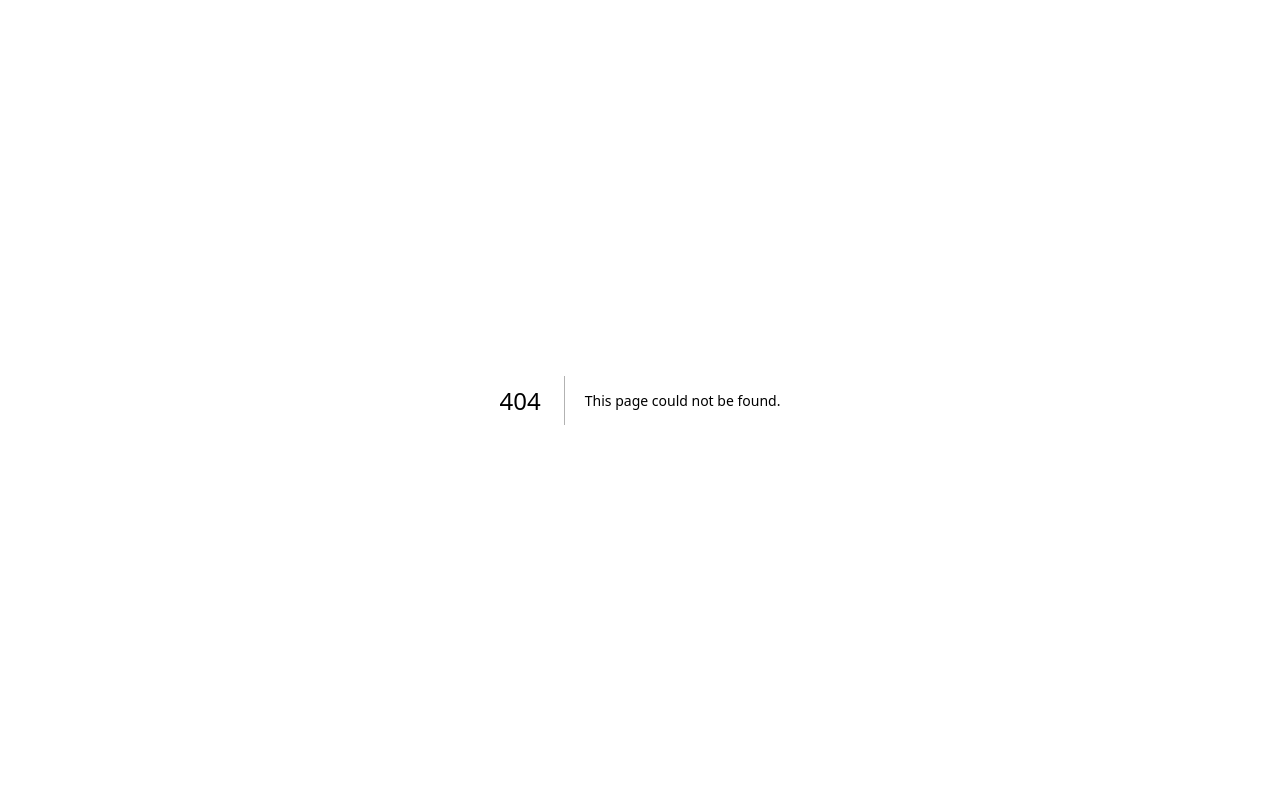
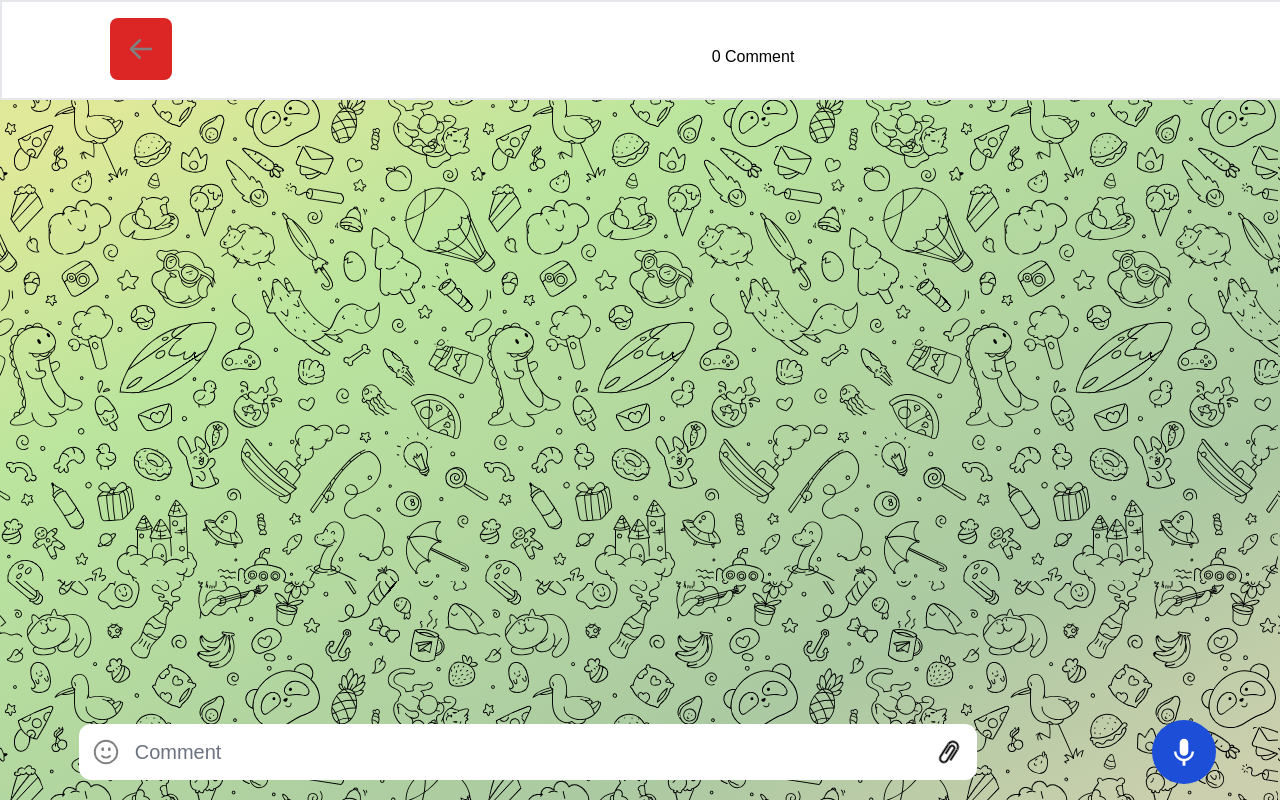
Before and after one commit to Mazrof/front, a Next.js app: page /CommentPage in a window 1280 px wide. Before the commit this address had no page. Built offline with nearby package versions, Linux system fonts and the light colour scheme.

Commit message:
comment page

```diff
--- /dev/null
+++ b/app/CommentPage/page.tsx
@@ -0,0 +1,36 @@
+"use client"
+//import ForwardDialog from "./components/ForwardDialog";
+//import {useState,createContext} from "react";
+//import SelectBox from "./components/SelectBox";
+import React, { Suspense,useState } from 'react';
+import ChatLayout from '@/components/Chats/ChatLayout';
+import ChatRoom from '@/components/Chats/ChatRoom';
+import MessageLoading from '@/components/Chats/Message/MessageLoading';
+import InputMessage from '@/components/Chats/InputMessage/InputMessage';
+import CommentBar from '@/components/Chats/CommentBar';
+
+export default function Home() {
+
+  const [darkMode, setDarkMode] = useState(false);
+  return (
+    <div className={`container mx-auto min-w-screen flex max-h-screen max-w-full ${darkMode && "dark"} relative min-h-screen flex-1 overflow-hidden`} id='comment-page'>
+
+        <div className='bg-light dark:bg-black flex flex-col items-center'>
+            <CommentBar/>
+            <div id="comment-input">
+                <InputMessage placeHolder="Comment" />
+            </div>
+
+        </div>
+
+    </div>
+  );
+}
+//<ChatLayout />
+//<Suspense
+//fallback={
+
+//}
+//>
+
+//</Suspense>
--- a/app/globals.css
+++ b/app/globals.css
@@ -232,3 +232,19 @@ body {
 
     }
 }
+
+#comment-bar{
+    width : 1500px;
+    height : 100px;
+}
+#comment-page{
+    width : 1500px;
+    height : 900px;
+    margin: 100;
+    padding: 0;
+    overflow: hidden;
+}
+#comment-input{
+    width : 1500px;
+    height : 100px;
+}
--- /dev/null
+++ b/components/Chats/CommentBar.tsx
@@ -0,0 +1,30 @@
+import React from 'react';
+import {useState} from 'react';
+import { useRouter } from 'next/navigation';
+import { LeftArrowIcon, SearchIcon } from '@/utils/icons';
+const CommentBar = () => {
+    const router = useRouter();
+    const[commentNumber,setCommentNumber]=useState<number>(0);
+    return (
+        <div className="border-2 border-gray-200 bg-white text-black p-4" id='comment-bar'>
+            <div className="container mx-auto flex justify-between items-center">
+                <button
+                    onClick={() => router.push('../')}
+                    className="mb-4 p-4 bg-red-600 text-white rounded-lg"
+                >
+                    <LeftArrowIcon/>
+                </button>
+                <div>
+                    {commentNumber} Comment
+                </div>
+                <button
+                    className="mb-4 p-4 bg-gray-600 text-white rounded-lg"
+                >
+                    <SearchIcon/>
+                </button>
+            </div>
+        </div>
+    );
+};
+
+export default CommentBar;
```
